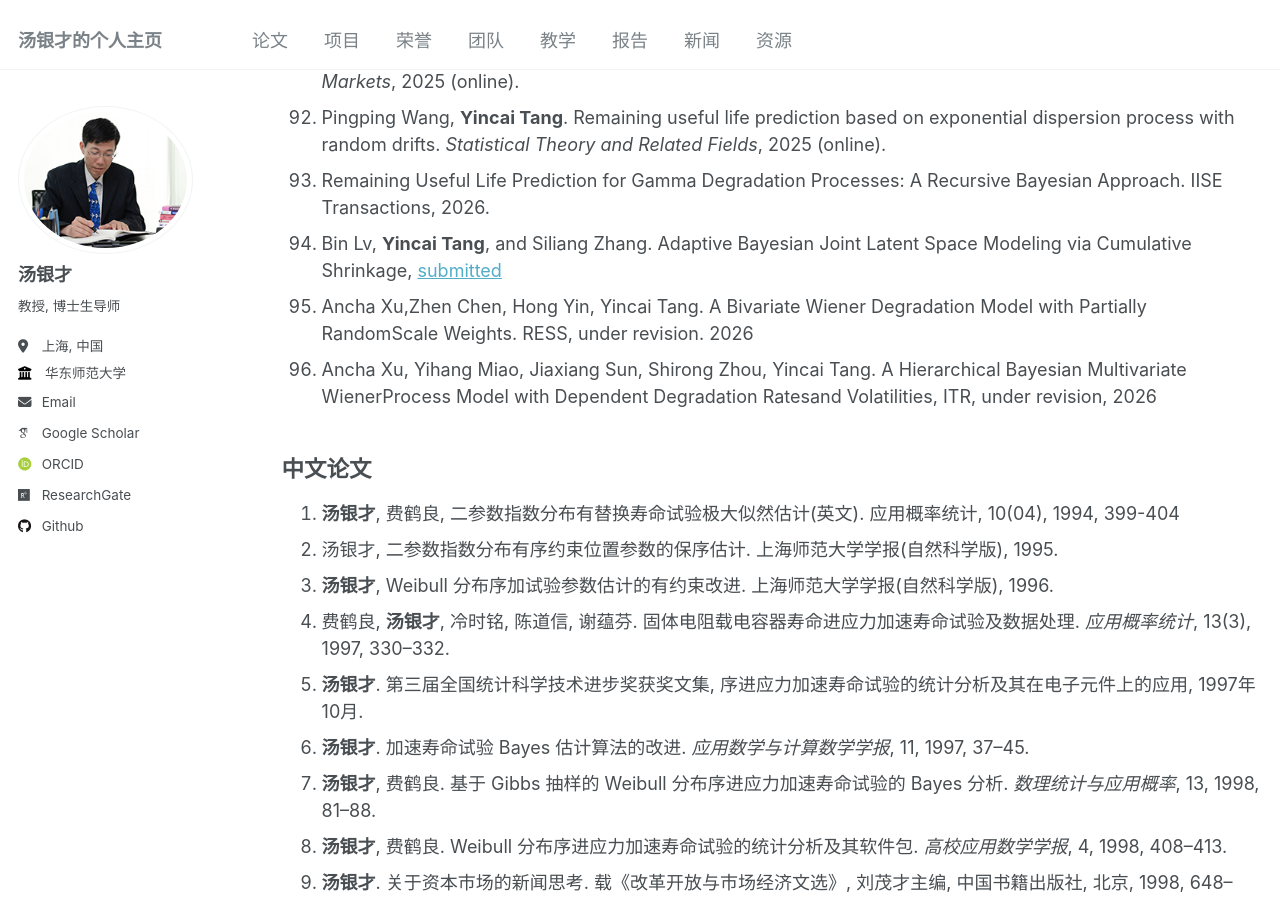
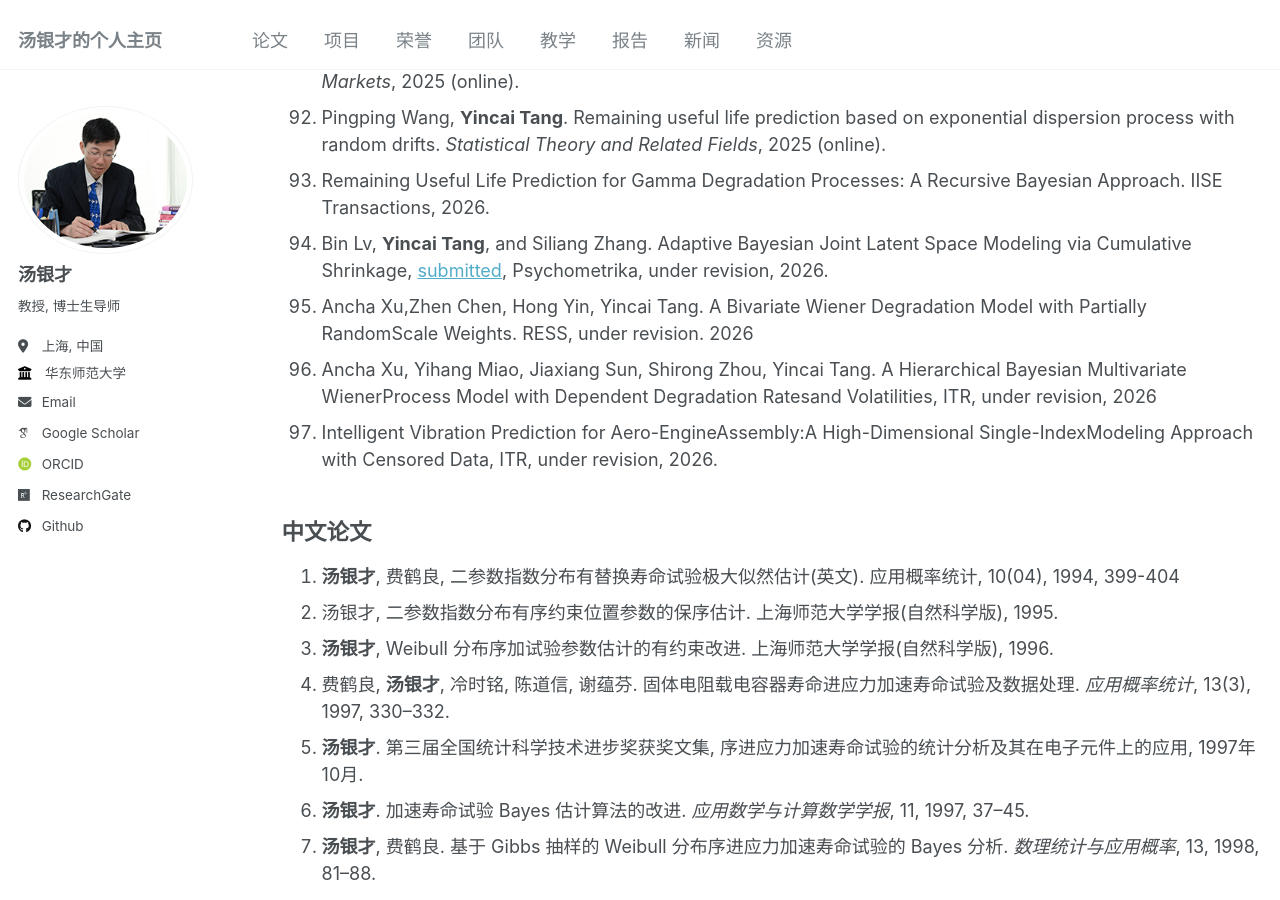
Before and after one commit to tangyc8866/tangyc8866.github.io, a Jekyll site: the page built from _pages/publications.md, in a window 1280 px wide and 900 px high, scrolled down 7126 px. Built offline with Jekyll 4.4.1, drawn with Linux system fonts in a browser that asks for light colours; some web fonts are replaced.

Commit message:
Update publications.md

```diff
--- a/_pages/publications.md
+++ b/_pages/publications.md
@@ -119,9 +119,10 @@ author_profile: true
 91. **Siyu Bie**, Guanhao Feng, Naixin Guo and Jingyu He. Can news predict firm bankruptcy? *Journal of Financial Markets*, 2025 (online).
 92. Pingping Wang, **Yincai Tang**. Remaining useful life prediction based on exponential dispersion process with random drifts. *Statistical Theory and Related Fields*, 2025 (online).
 93. Remaining Useful Life Prediction for Gamma Degradation Processes: A Recursive Bayesian Approach. IISE Transactions, 2026.
-94. Bin Lv, **Yincai Tang**, and Siliang Zhang. Adaptive Bayesian Joint Latent Space Modeling via Cumulative Shrinkage, [submitted](https://arxiv.org/abs/2509.18580)
+94. Bin Lv, **Yincai Tang**, and Siliang Zhang. Adaptive Bayesian Joint Latent Space Modeling via Cumulative Shrinkage, [submitted](https://arxiv.org/abs/2509.18580), Psychometrika, under revision, 2026.
 95. Ancha Xu,Zhen Chen, Hong Yin, Yincai Tang. A Bivariate Wiener Degradation Model with Partially RandomScale Weights. RESS, under revision. 2026
 96. Ancha Xu, Yihang Miao, Jiaxiang Sun, Shirong Zhou, Yincai Tang. A Hierarchical Bayesian Multivariate WienerProcess Model with Dependent Degradation Ratesand Volatilities, ITR, under revision, 2026
+97. Intelligent Vibration Prediction for Aero-EngineAssembly:A High-Dimensional Single-IndexModeling Approach with Censored Data,  ITR, under revision, 2026.
 
 
 
```
